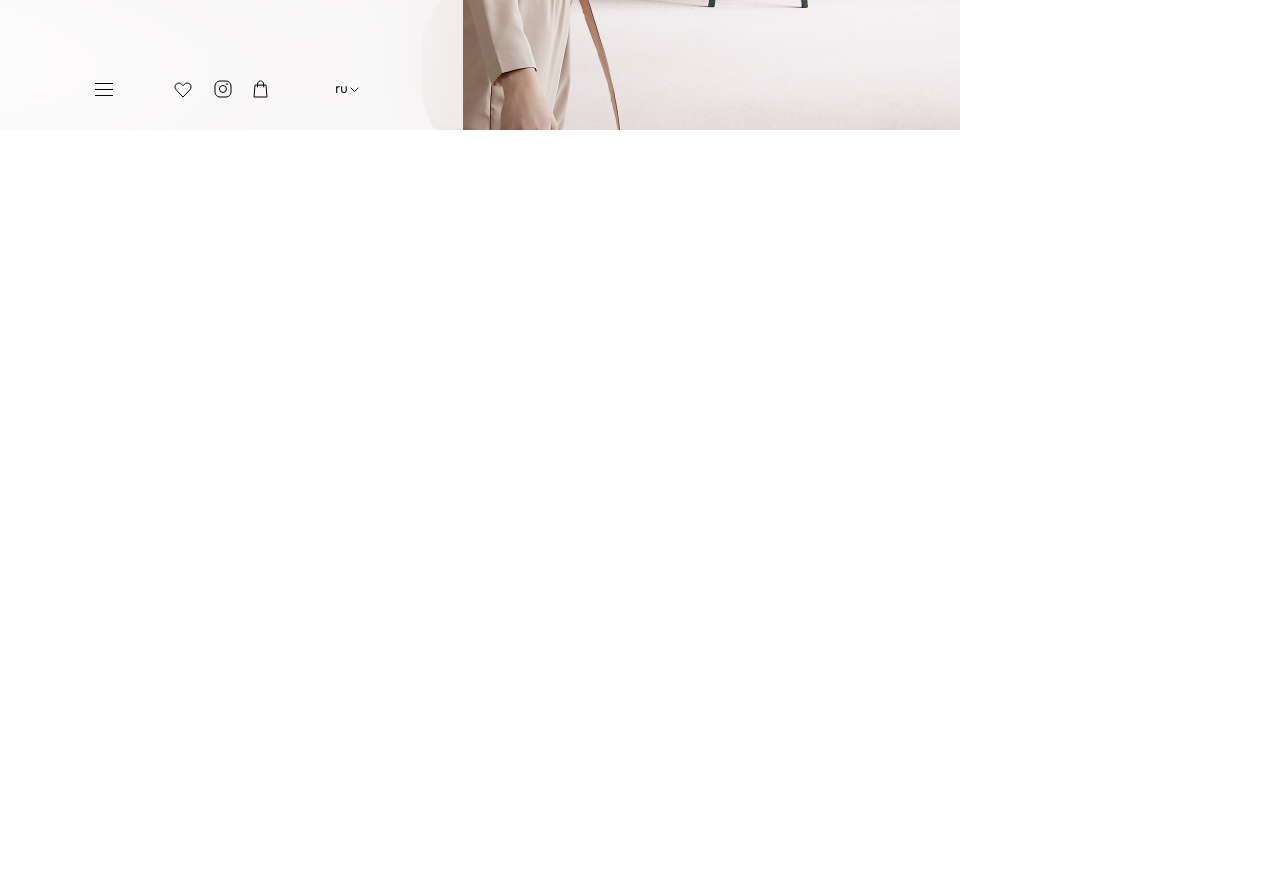
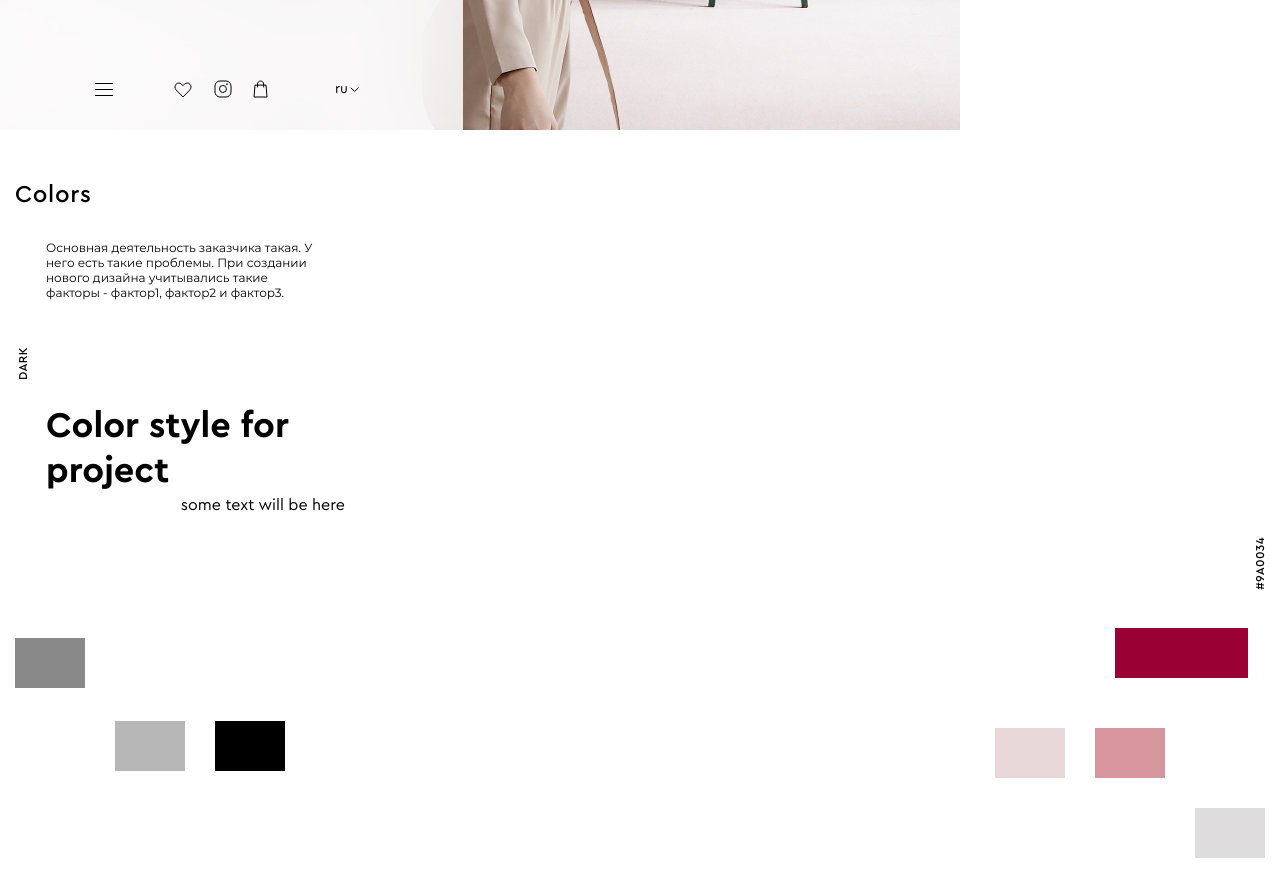
Before and after one commit to mariiishka/virnaTest, a website: page app/index.html in a window 1280 px wide. Shown: the part 400-1278 px from the top of the page. Before the commit the page ends 800 px from the top, so only its background shows below. Drawn offline with Linux system fonts and the light colour scheme.

Commit message:
main@360 almost done

```diff
--- a/app/index.html
+++ b/app/index.html
@@ -83,14 +83,69 @@
         </div>
     </header>
 
-    <main>
+    <main class="main">
+        <div class="main__inner">
+            <div class="main__caption">
+                <div class="color__dark color">
+                    <p>dark</p>
+                </div>
+                <div class="caption__parag">
+                    <div class="parag__title">
+                        <h3>Colors</h3>
+                    </div>
+                    <div class="parag__text">
+                        <p>
+                            Основная деятельность заказчика такая. У <br>
+                            него есть такие проблемы. При создании <br>
+                            нового дизайна учитывались такие <br>
+                            факторы - фактор1, фактор2 и фактор3.
+                        </p>
+                    </div>
+                </div>
+            </div>
+            <div class="main__colors">
+                <div class="main__caption">
+                    <div class="colors__parag">
+                        <div class="colors__title">
+                            <h2>
+                                Color style for <br>
+                                project
+                            </h2>
+                        </div>
+                        <div class="colors__sub-title">
+                            <p>some text will be here</p>
+                        </div>
+                    </div>
+                    <div class="color__vin-title color">
+                        <p>#9a0034</p>
+                    </div>
+                </div>
 
+                <div class="main__palettes">
+                    <div class="palette__first">
+                        <div class="color__vinous"></div>
+                        <div class="color__pink-light">
+                            <!-- <p class=""></p> -->
+                        </div>
+                        <div class="color__pink">
+                            <!-- <p class=""></p> -->
+                        </div>
+                        <div class="color__gray-light"></div>
+                    </div>
+                    <div class="palette__second">
+                        <div class="color__gray-dark"></div>
+                        <div class="color__gray"></div>
+                        <div class="color__black"></div>
+                    </div>
+                </div>
+            </div>
+        </div>
     </main>
 
     <footer>
 
     </footer>
 
-    <script src="js/main.min.js" defer async></script>
+    <script src="js/main.min.js"></script>
 </body>
 </html>
--- a/app/scss/_global.scss
+++ b/app/scss/_global.scss
@@ -26,16 +26,18 @@ h2 {
     font-family: $font-ceraBold;
     font-size: 32px;
     font-weight: 700;
-    line-height: 40px;
+    line-height: 40.22px;
 }
 @media screen and (min-width: 960px) {
     h2 {
         font-size: 36px;
+        line-height: 45.25px;
     }
 }
 @media screen and (min-width: 1440px) {
     h2 {
         font-size: 56px;
+        line-height: 70.39px;
     }
 }
 
--- a/app/scss/_header.scss
+++ b/app/scss/_header.scss
@@ -3,6 +3,7 @@
         display: flex;
         justify-content: space-between;
         height: 455px;
+        position: relative;
     }
     &__brand {
         width: 165px;
--- a/app/scss/_main.scss
+++ b/app/scss/_main.scss
@@ -0,0 +1,119 @@
+.main {
+    &__inner {
+        position: relative;
+        padding: 50px 15px 0;
+    }
+    &__caption {
+        display: flex;
+        justify-content: space-between;
+    }
+    &__colors {
+        margin-top: 104px;
+        position: relative;
+    }
+    &__palettes {
+        margin-top: 113px;
+    }
+}
+
+.parag__text {
+    margin: 30px 0 0 31px;
+    p {
+        font-family: $font-montserrat;
+        font-size: 12px;
+    }
+}
+
+.colors {
+    &__parag {
+        margin-left: 31px;
+        width: 299px;
+    }
+    &__sub-title {
+        float: right;
+    }
+}
+
+.color {
+    &__dark {
+        position: absolute;
+        top: 218px;
+        transform: rotate(-90deg) translateX(-8px) translateY(-8px);
+    }
+    &__vin-title {
+        position: absolute;
+        top: 130px;
+        right: 0px;
+        transform: rotate(-90deg) translateX(-22px) translateY(22px);
+    }
+    &__vinous {
+        grid-area: vin;
+        background-color: #9a0034;
+        margin-left: 20px;
+        margin-right: 17px;
+    }
+    &__pink {
+        grid-area: pink;
+        background-color: #d7969e;
+    }
+    &__pink-light {
+        grid-area: pink-light;
+        background-color: #e8d8d9;
+    }
+    &__gray-light {
+        grid-area: gray-light;
+        margin-top: -20px;
+        height: 50px;
+        background-color: #dedcdc;
+    }
+    &__gray-dark {
+        grid-area: gray-dark;
+        background-color: #898989;
+    }
+    &__gray {
+        grid-area: gray;
+        background-color: #b7b7b7;
+    }
+    &__black {
+        grid-area: black;
+        background-color: #000;
+    }
+    p {
+        font-family: $font-ceraMedium;
+        font-size: 12px;
+        text-transform: uppercase;
+        letter-spacing: 0.03em;
+    }
+}
+
+.palette {
+    &__first {
+        float: right;
+        display: grid;
+        grid-template-columns: repeat(3, 70px);
+        grid-template-rows: repeat(3, 50px);
+        grid-gap: 50px 30px;
+        grid-template-areas:
+        '. vin vin'
+        'pink-light pink .'
+        '. . gray-light'
+        ;
+    }
+    &__second {
+        margin-top: 10px;
+        float: left;
+        display: grid;
+        grid-template-columns: repeat(3, 70px);
+        grid-template-rows: repeat(2, 50px);
+        grid-gap: 33px 30px;
+        grid-template-areas:
+        'gray-dark . .'
+        '. gray black'
+        ;
+    }
+}
+
+.absolute {
+    position: absolute;
+    bottom: -33px;
+}
--- a/app/scss/style.scss
+++ b/app/scss/style.scss
@@ -10,8 +10,8 @@ html {
 }
 
 body {
-    min-width: 320px;
-    overflow-x: hidden;
+    min-width: 360px;
+    // overflow-x: hidden;
     margin: 0;
     padding: 0;
     color: $mainColor;
--- a/gulpfile.js
+++ b/gulpfile.js
@@ -22,7 +22,7 @@ function html() {
     return src('app/**/*.html')
         .pipe(fileInclude())
         .pipe(htmlmin({
-            collapseWhitespace: true
+            collapseWhitespace: false
         }))
         .pipe(dest('dist'))
 }
@@ -61,7 +61,7 @@ function scripts() {
 
 function styles() {
     return src('app/scss/style.scss')
-        .pipe(scss({outputStyle: 'compressed'}))
+        .pipe(scss({outputStyle: 'nested'}))
         .pipe(concat('style.min.css'))
         .pipe(autoprefixer({
             overrideBrowserslist: ['last 10 version'],
```
Also changed, not shown: app/css/style.min.css, dist/css/style.min.css, dist/index.html.
